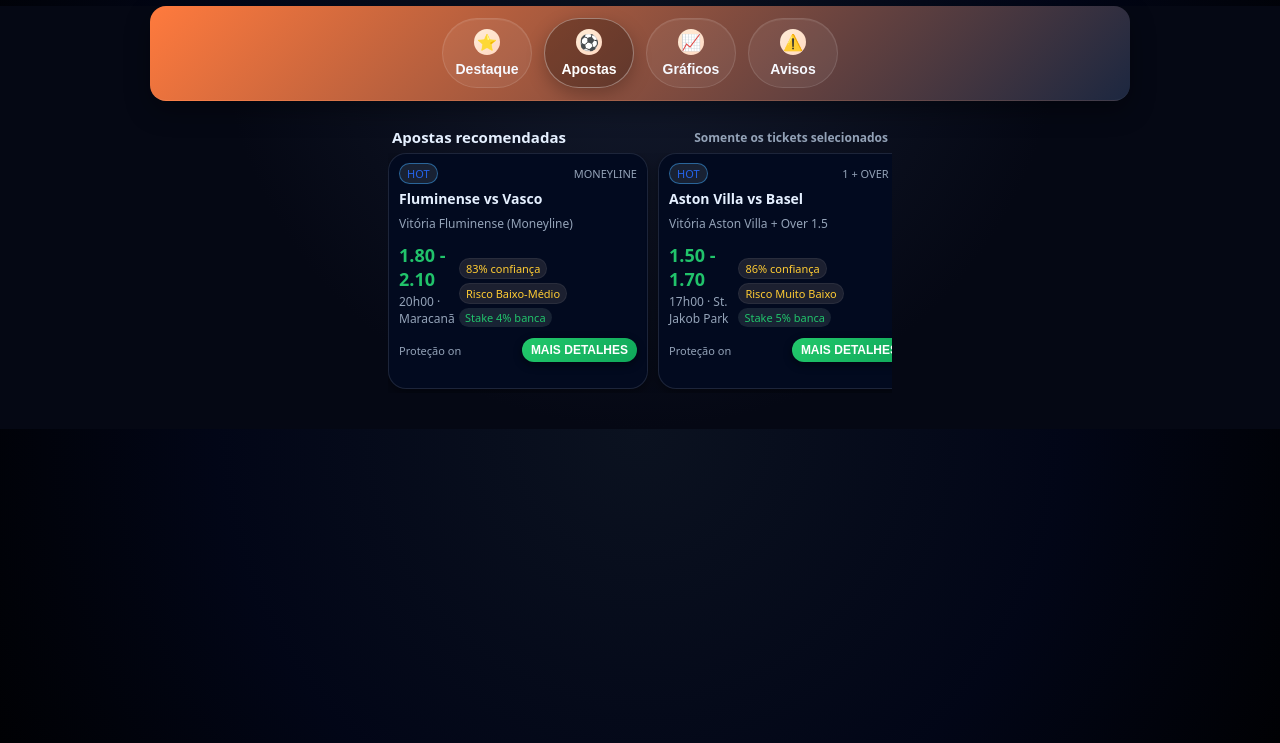
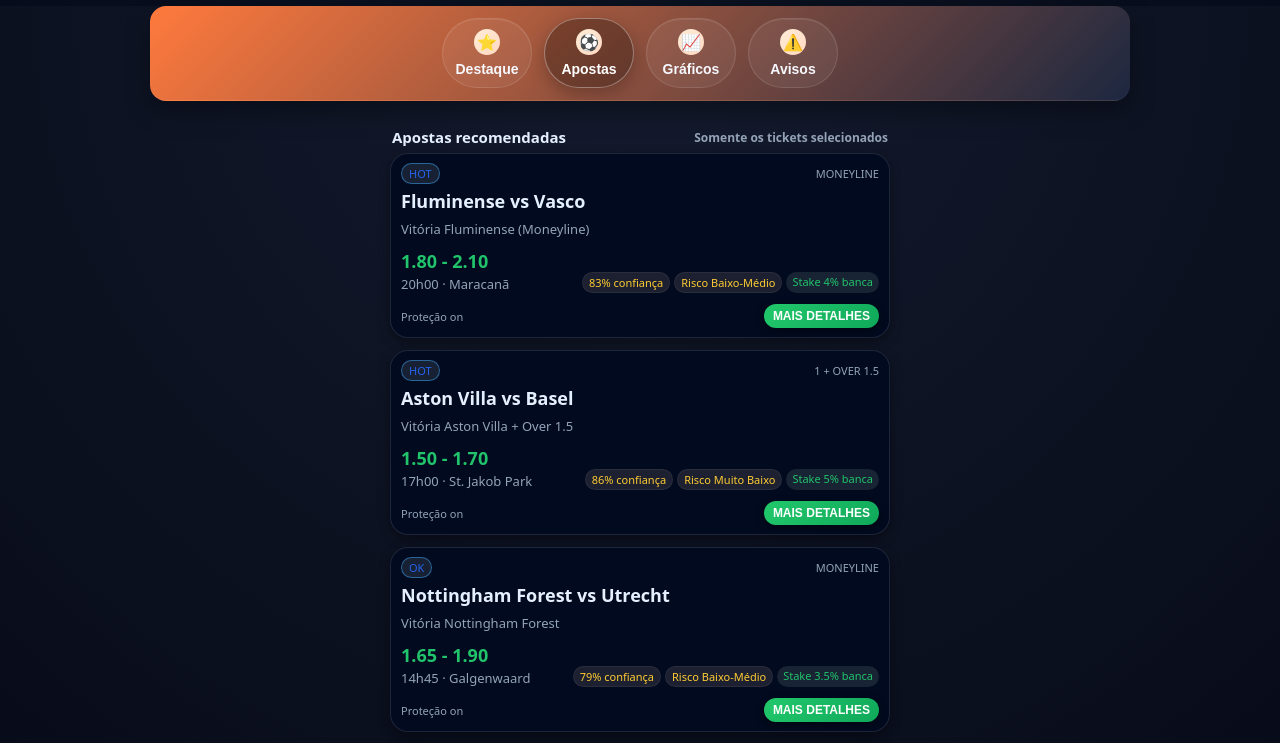
Before and after one commit to newjsouza/coridora, a React (Vite) app in the folder frontend/: page /apostas in a window 1280 px wide. Shown: the top 743 px of the page. Built offline with nearby package versions, Linux system fonts and the light colour scheme.

Commit message:
Stacka apostas em coluna e anima call-to-action

```diff
--- a/frontend/src/pages/BetsPage.tsx
+++ b/frontend/src/pages/BetsPage.tsx
@@ -17,7 +17,7 @@ export const BetsPage: React.FC = () => {
           <span className="section-subtitle">Somente os tickets selecionados</span>
         </div>
 
-        <div className="bets-carousel">
+        <div className="bets-list">
           {betCards.map((bet) => (
             <div className="bet-card" key={bet.match}>
               <div className="bet-header">
--- a/frontend/src/pages/ReportPage.css
+++ b/frontend/src/pages/ReportPage.css
@@ -394,6 +394,13 @@ h3 {
   margin: 4px -2px 4px;
 }
 
+.bets-list {
+  display: flex;
+  flex-direction: column;
+  gap: 12px;
+  width: 100%;
+}
+
 .bets-carousel::-webkit-scrollbar {
   display: none;
 }
@@ -410,6 +417,11 @@ h3 {
   flex-direction: column;
   gap: 5px;
   flex-shrink: 0;
+}
+
+.bets-list .bet-card {
+  min-width: 100%;
+  max-width: 100%;
 }
 
 .bet-header {
@@ -435,12 +447,12 @@ h3 {
 }
 
 .bet-match {
-  font-size: 14px;
+  font-size: 18px;
   font-weight: 600;
 }
 
 .bet-market {
-  font-size: 12px;
+  font-size: 13px;
   color: var(--text-muted);
   margin-top: 2px;
 }
@@ -504,6 +516,13 @@ h3 {
   color: #fff;
   border: none;
   box-shadow: 0 3px 8px rgba(0, 0, 0, 0.45);
+  transition: transform 120ms ease, box-shadow 120ms ease;
+}
+
+.btn-bet:hover,
+.btn-bet:focus-visible {
+  transform: translateY(-1px) scale(1.01);
+  box-shadow: 0 6px 14px rgba(0, 0, 0, 0.55);
 }
 
 .details {
```
Also changed, not shown: 4 other files (tests, documents, lock files or other folders).
